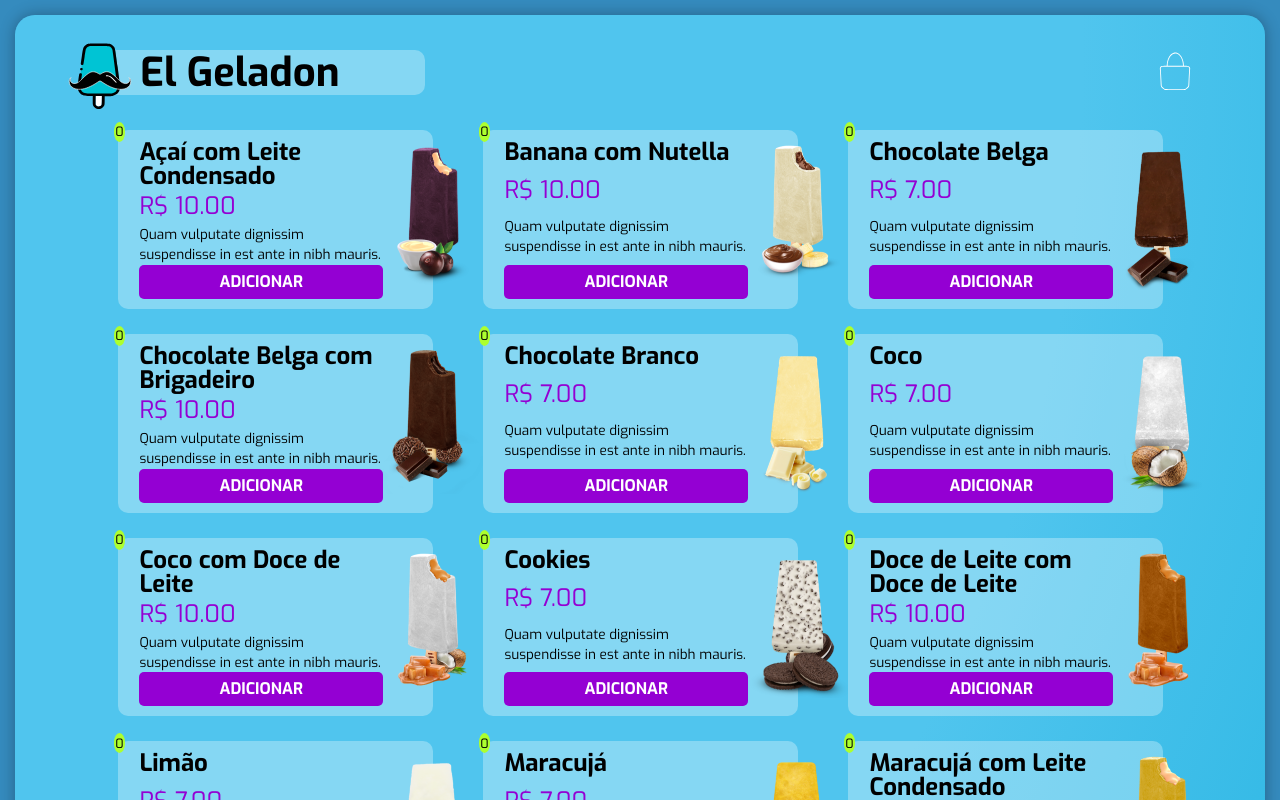
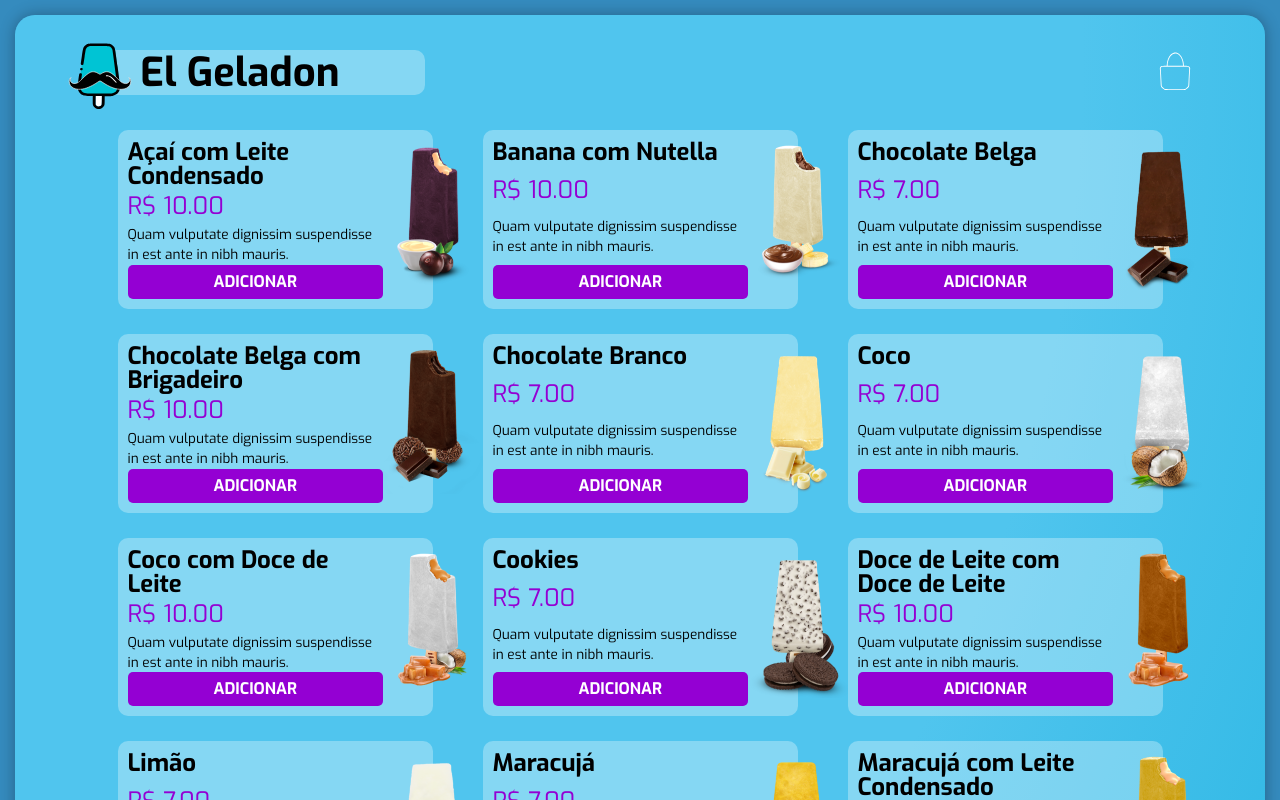
Before and after one commit to edfragoso/C16-M4-Project1, a React (Create React App) app in the folder frontend-projetc1/: page / in a window 1280 px wide. Shown: the top 800 px of the page. Built offline with nearby package versions, Linux system fonts and the light colour scheme.

Commit message:
feat: conditional rendering

```diff
--- a/frontend-projetc1/src/components/PaletasLista.jsx
+++ b/frontend-projetc1/src/components/PaletasLista.jsx
@@ -11,11 +11,14 @@ function PaletaLista() {
         setPaletaSelecionada({ ...paletaSelecionada, ...paleta });
     }
 
+  const badgeCounter = (canRender, index) =>
+    Boolean(canRender) && (<span className="PaletaListaItem__badge">{paletaSelecionada[index]}</span>)
+
   return (
     <div className="PaletaLista">
       {paletas.map((paleta, index) => (
     <div className="PaletaListaItem" key={`PaletaListaItem-${index}`}>
-              <span className="PaletaListaItem__badge">{paletaSelecionada[index] || 0 }</span>
+              {badgeCounter(paletaSelecionada[index],index)}
         <div>
             <div className="PaletaListaItem__titulo"> {paleta.titulo}</div>
             <div className="PaletaListaItem__preco">{" "}R$ {paleta.preco.toFixed(2)}{" "}</div>
```
